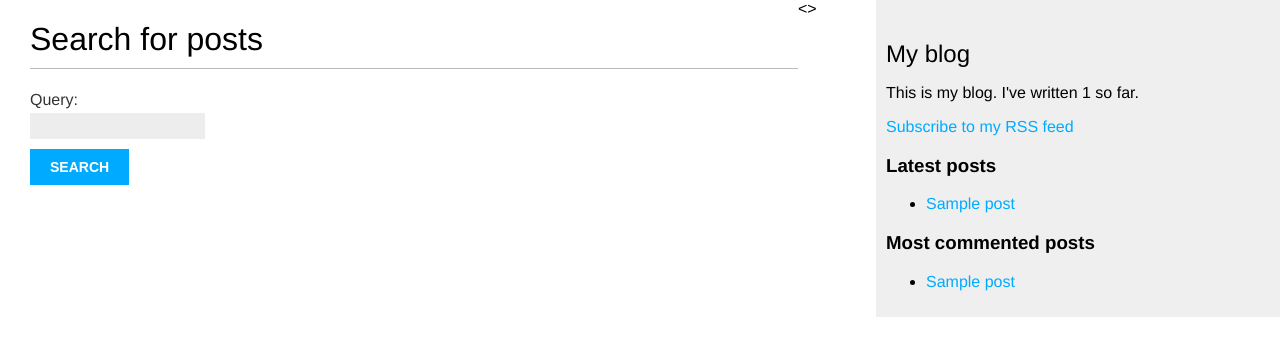
After one commit to MichalGul/Django_projects, a Django app: page /blog/search/ in a window 1280 px wide. The commit adds this page. Shown: the top 356 px of the page. Run offline with Django 3.2, Linux system fonts and the light colour scheme; tables that the repository leaves empty hold one stand-in row (values such as "Sample post").

Commit message:
Created feed and basic search functionality

```diff
--- a/blogsite/blog/forms.py
+++ b/blogsite/blog/forms.py
@@ -14,3 +14,7 @@
     class Meta:
         model = Comment
         fields = ('name', 'email', 'body')  # which fields fo model are user for form
+
+
+class SearchForm(forms.Form):
+    query = forms.CharField()
--- a/blogsite/blog/templates/blog/base.html
+++ b/blogsite/blog/templates/blog/base.html
@@ -15,6 +15,10 @@
     <div id="sidebar">
         <h2>My blog</h2>
         <p>This is my blog. I've written {% total_posts %} so far.</p>
+        <p>
+            <a href="{% url "blog:post_feed" %}">Subscribe to my RSS feed</a>
+        </p>
+
         <h3>Latest posts</h3>
         {% show_latest_posts 3 %}
 
--- /dev/null
+++ b/blogsite/blog/templates/blog/post/search.html
@@ -0,0 +1,26 @@
+{% extends "blog/base.html" %}
+{% load blog_tags %}
+{% block title %}Search{% endblock %}
+{% block content %}
+  {% if query %}
+    <h1>Posts containing "{{ query }}"</h1>
+    <h3>
+      {% with results.count as total_results %}
+        Found {{ total_results }} result{{ total_results|pluralize }}
+      {% endwith %}
+    </h3>
+    {% for post in results %}
+      <h4><a href="{{ post.get_absolute_url }}">{{ post.title }}</a></h4>
+      {{ post.body|markdown|truncatewords_html:5 }}
+    {% empty %}
+      <p>There are no results for your query.</p>
+    {% endfor %}
+    <p><a href="{% url "blog:post_search" %}">Search again</a></p>
+  {% else %}
+    <h1>Search for posts</h1>
+    <form method="get">
+      {{ form.as_p }}
+      <input type="submit" value="Search">
+    </form>
+  {% endif %}
+{% endblock %}
--- a/blogsite/blog/urls.py
+++ b/blogsite/blog/urls.py
@@ -1,5 +1,6 @@
 from django.urls import path
 from . import views
+from .feeds import LatestPostsFeed
 
 # TIP Creating a urls.py file for each application is the best way to make your applications reusable by other projects.
 app_name = 'blog'  # application namespace
@@ -12,5 +13,8 @@
     path('<int:year>/<int:month>/<int:day>/<slug:post>/',
          views.post_detail,
          name='post_detail'),
-    path('<int:post_id>/share/', views.post_share, name='post_share')
+    path('<int:post_id>/share/', views.post_share, name='post_share'),
+    path('feed/', LatestPostsFeed(), name='post_feed'),
+    path('search/', views.post_search, name='post_search'),
+
 ]
--- a/blogsite/blog/views.py
+++ b/blogsite/blog/views.py
@@ -1,12 +1,38 @@
 from django.shortcuts import render, get_object_or_404
+from django.contrib.postgres.search import SearchVector, SearchQuery, SearchRank
 from .models import Post, Comment
 from django.core.paginator import Paginator, EmptyPage, PageNotAnInteger
 from django.views.generic import ListView
-from .forms import EmailPostForm, CommentForm
+from .forms import EmailPostForm, CommentForm, SearchForm
 from django.core.mail import send_mail
 from blogsite.settings import EMAIL_HOST_USER
 from taggit.models import Tag
 from django.db.models import Count # This is the Count aggregation function of the Django ORM. This function will allow you to perform aggregated counts of tags. django.db.models includes the following aggregation functions:
+
+
+def post_search(request):
+    form = SearchForm()
+    query = None
+    results = []
+    if 'query' in request.GET: # send the form using the GET method instead of POST
+        form = SearchForm(request.GET) #When the form is submitted, you instantiate it with the submitted GET data, and verify that the form data is valid
+        if form.is_valid():
+            query = form.cleaned_data['query']
+            #create a SearchQuery object, filter results by it, and use SearchRank to order the results by relevancy.
+            search_vector = SearchVector('title', 'body')
+            search_query = SearchQuery(query)
+
+            results = Post.published.annotate(
+                search=search_vector,
+                rank=SearchRank(search_vector, search_query)
+            ).filter(search=search_query).order_by('-rank')
+
+    return render(request,
+                  'blog/post/search.html',
+                  {'form': form,
+                   'query':query,
+                   'results':results}
+                  )
 
 # Class based view see urls.py in blog app to usage
 class PostListView(ListView):
--- a/blogsite/blogsite/settings.py
+++ b/blogsite/blogsite/settings.py
@@ -47,7 +47,8 @@
     'blog.apps.BlogConfig',
     'taggit',
     'django.contrib.sites',
-    'django.contrib.sitemaps'
+    'django.contrib.sitemaps',
+    'django.contrib.postgres'
 ]
 
 MIDDLEWARE = [
@@ -90,7 +91,7 @@
         'ENGINE': 'django.db.backends.postgresql',
         'NAME': 'django_blog',
         'USER': 'postgres',
-        'PASSWORD': 'gulki1',
+        'PASSWORD': 'postgres',
         'HOST': '127.0.0.1',
         'PORT': '5432',
     }
```
Also changed, not shown: blogsite/blog/feeds.py (added, +29 -0 lines).
